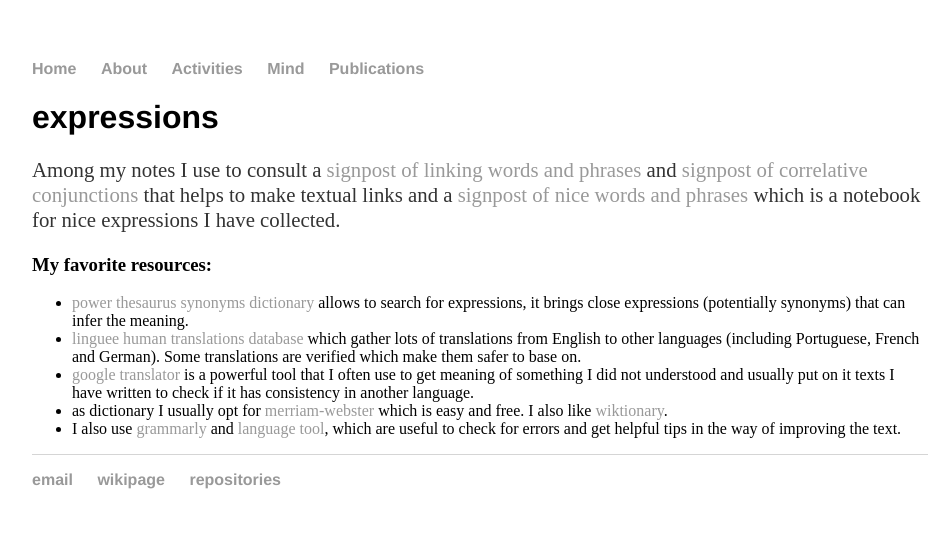
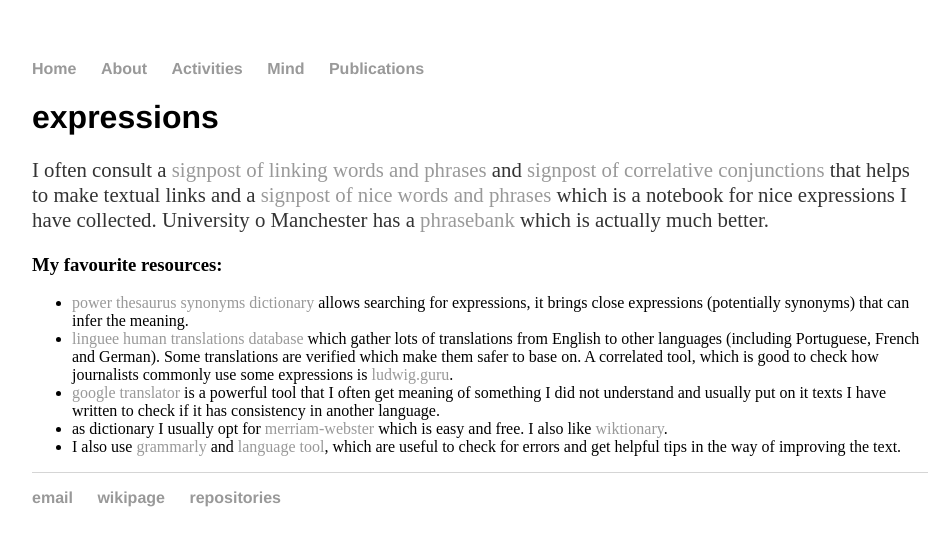
Before and after one commit to cleberjamaral/cleberjamaral.github.io, a Jekyll site: the page built from knowledge/language/expressions.md, in a window 1280 px wide. Shown: the top 546 px of the page, without its empty margins (160-1112 px from the left). Built offline with Jekyll 4.4.1, drawn with Linux system fonts in a browser that asks for light colours; our own code applies the rules of GitHub Pages for plain Markdown files.

Commit message:
GitBook: [master] one page modified

```diff
--- a/knowledge/language/expressions.md
+++ b/knowledge/language/expressions.md
@@ -1,11 +1,11 @@
 # expressions
 
-Among my notes I use to consult a [signpost of linking words and phrases](https://gist.github.com/cleberjamaral/d7148453acc2cb7b500d8438822b7a87) and [signpost of correlative conjunctions](https://gist.github.com/cleberjamaral/cac090a3c28b7844a75768d1ea8926bf) that helps to make textual links and a [signpost of nice words and phrases](https://gist.github.com/cleberjamaral/b2c05a8b651d047642114ab38afd173c) which is a notebook for nice expressions I have collected.
+I often consult a [signpost of linking words and phrases](https://gist.github.com/cleberjamaral/d7148453acc2cb7b500d8438822b7a87) and [signpost of correlative conjunctions](https://gist.github.com/cleberjamaral/cac090a3c28b7844a75768d1ea8926bf) that helps to make textual links and a [signpost of nice words and phrases](https://gist.github.com/cleberjamaral/b2c05a8b651d047642114ab38afd173c) which is a notebook for nice expressions I have collected. University o Manchester has a [phrasebank](http://www.phrasebank.manchester.ac.uk/) which is actually much better.
 
-### My favorite resources:
+### My favourite resources:
 
-* [power thesaurus synonyms dictionary](https://www.powerthesaurus.org/) allows to search for expressions, it brings close expressions \(potentially synonyms\) that can infer the meaning.
-* [linguee human translations database](https://www.linguee.com/) which gather lots of translations from English to other languages \(including Portuguese, French and German\). Some translations are verified which make them safer to base on.
-* [google translator](https://translate.google.com.br/) is a powerful tool that I often use to get meaning of something I did not understood and usually put on it texts I have written to check if it has consistency in another language.
+* [power thesaurus synonyms dictionary](https://www.powerthesaurus.org/) allows searching for expressions, it brings close expressions \(potentially synonyms\) that can infer the meaning.
+* [linguee human translations database](https://www.linguee.com/) which gather lots of translations from English to other languages \(including Portuguese, French and German\). Some translations are verified which make them safer to base on. A correlated tool, which is good to check how journalists commonly use some expressions is [ludwig.guru](https://ludwig.guru/).
+* [google translator](https://translate.google.com.br/) is a powerful tool that I often get meaning of something I did not understand and usually put on it texts I have written to check if it has consistency in another language.
 * as dictionary I usually opt for [merriam-webster](https://www.merriam-webster.com/) which is easy and free. I also like [wiktionary](https://www.wiktionary.org/).
 * I also use [grammarly](https://app.grammarly.com/) and [language tool](https://www.languagetool.org/), which are useful to check for errors and get helpful tips in the way of improving the text.
```
